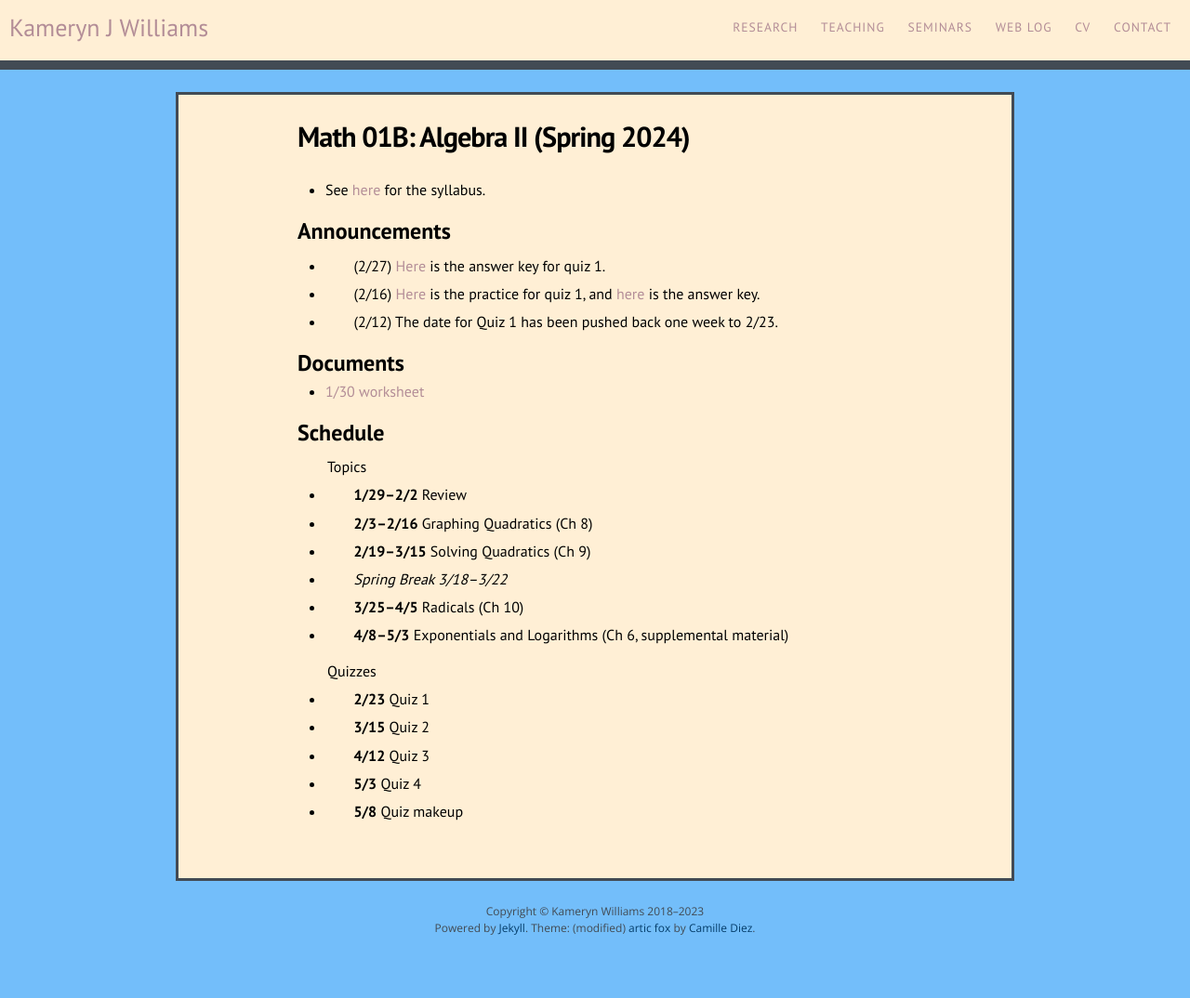
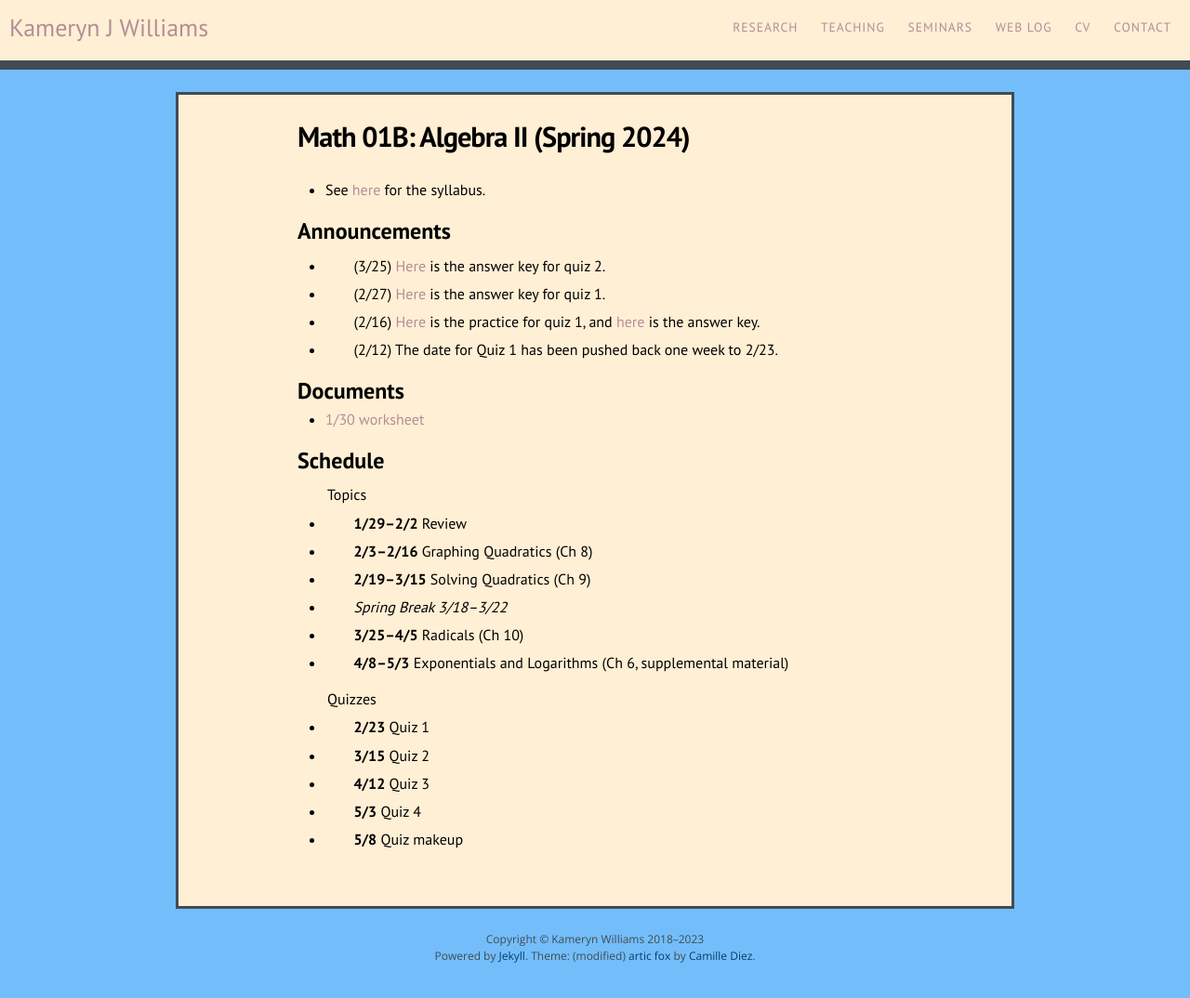
Before and after one commit to kamerynjw/kamerynjw.github.io, a Jekyll site: the page built from teaching/2024/math01b.md, in a window 1280 px wide. Shown: the whole page at 93% size. Built offline with Jekyll 4.4.1, drawn with Linux system fonts in a browser that asks for light colours; nearby versions of some CDN libraries; before the commit the page ends 1044 px from its top, so only the background shows below that.

Commit message:
quiz answers

```diff
--- a/teaching/2024/math01b.md
+++ b/teaching/2024/math01b.md
@@ -9,6 +9,8 @@ permalink: /teaching/2024/math01b/
 
 Announcements
 -------------
+
+* (3/25) [Here]({{ page.url }}q2-answers.pdf) is the answer key for quiz 2.
 
 * (2/27) [Here]({{ page.url }}q1-answers.pdf) is the answer key for quiz 1.
 
```
Also changed, not shown: teaching/2024/math02.md (+2 -0 lines), 2 other files.
